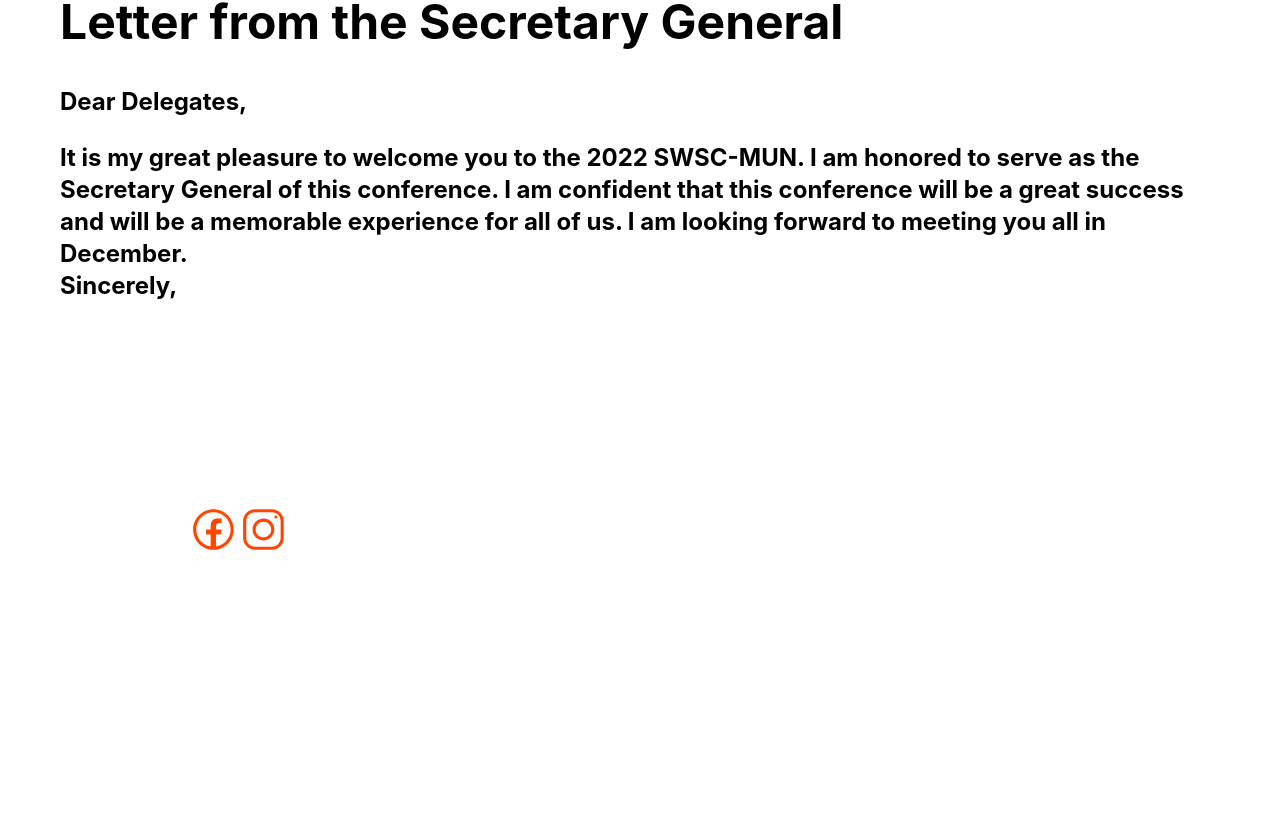
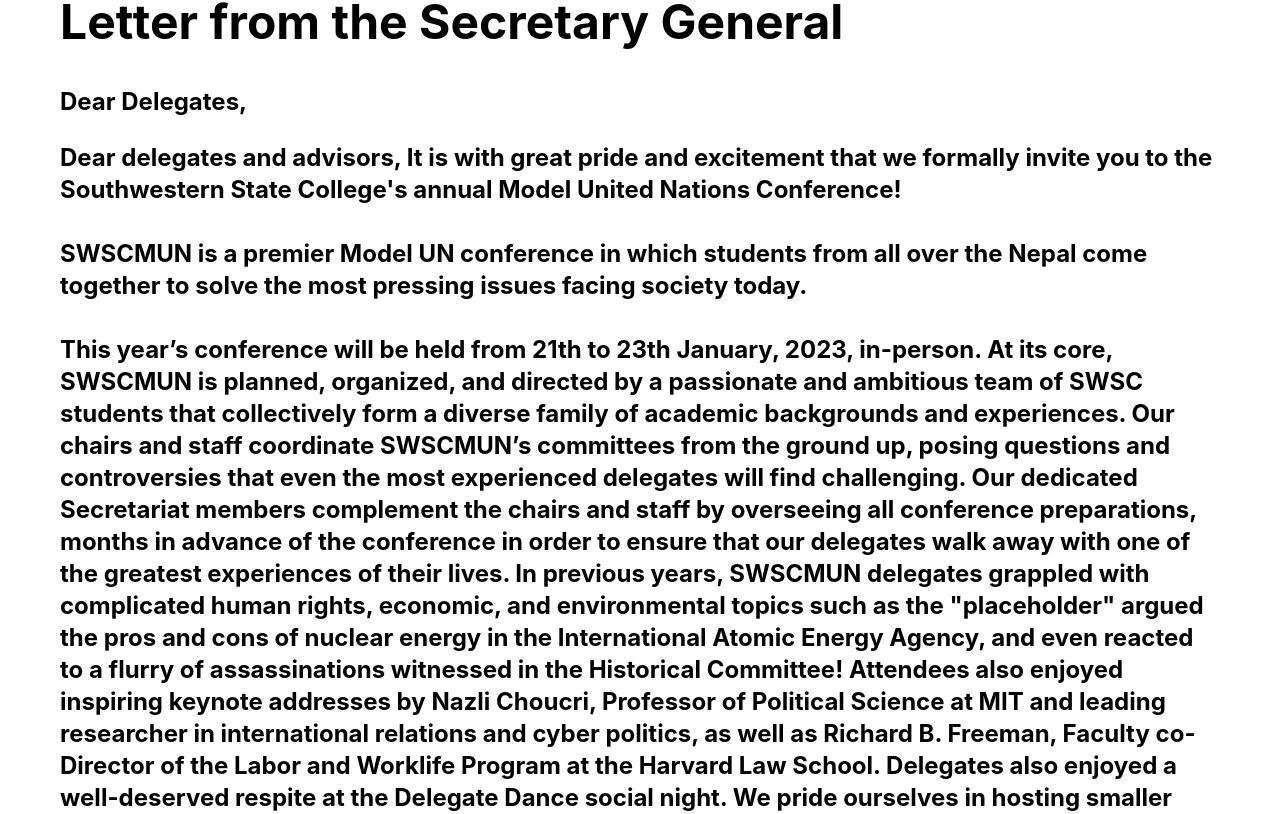
Before and after one commit to SWSC-MUN/mun-site, a Next.js app in the folder mun/: page / in a window 1280 px wide. Shown: the part 966-1780 px from the top of the page. Before the commit the page ends 1562 px from the top, so only its background shows below. Built offline with nearby package versions, Linux system fonts and the light colour scheme.

Commit message:
mit to swscmun

```diff
--- a/mun/components/Nav.tsx
+++ b/mun/components/Nav.tsx
@@ -79,11 +79,11 @@ export default function Nav() {
                   Sponsors
                 </Link>
                 <Link
-                  href="#"
-                  className={path === '/contact' ? "active": "unactive"}
+                  href="/faq"
+                  className={path === '/faq' ? "active": "unactive"}
 
                 >
-                  Contact
+                 FAQ
                 </Link>
               </div>
             </div>
--- /dev/null
+++ b/mun/pages/faq.tsx
@@ -0,0 +1,62 @@
+import Nav from "../components/Nav";
+import Head from "next/head";
+
+
+
+export default function FAQ() {
+
+    return (
+        <div className="relative">
+            <Head>
+                <title>FAQ</title>
+                <meta name="description" content="FAQ" />
+            </Head>
+
+            <Nav />
+            <main className="bg-white">
+                {/* the team picture is currently not aviabale */}
+                <div className="bg-[url('/team.jpg')] bg-center bg-fixed absolute w-screen h-screen blur-sm"></div>
+                <div className="bg-black bg-opacity-50 relative w-screen h-screen z-50">
+                    <div className="flex flex-col justify-center items-center h-full">
+                        <h1 className="text-5xl font-bold text-center text-white m-2">
+                            Frequently Asked Questions
+                        </h1>
+                    </div>
+                </div>
+                <div className="bg-white text-black p-10">
+                    <div className="h-full">
+                        <h1 className="text-5xl font-bold m-10">What is MUN?</h1>
+                        <div>
+                            <p className="text-xl m-10">
+                                Model United Nations (MUN) is a simulation of the United Nations
+                                General Assembly. It is a forum in which students can learn about
+                                diplomacy, international relations, and the United Nations. MUN
+                                conferences are held all over the world and are attended by
+                                thousands of students.
+                            </p>
+                        </div>
+                    </div>
+                </div>
+                <div className="bg-white text-black p-10">
+                    <div className="h-full">
+                        <h1 className="text-5xl font-bold m-10">
+                            What is the purpose of MUN?
+                        </h1>
+                        <div>
+                            <p className="text-xl m-10">
+                                MUN is a platform for students to learn about international
+                                relations and diplomacy. It is a great way for students to
+                                develop their public speaking and debating skills. MUN is also a
+                                great way for students to learn about the United Nations and
+                                global issues.
+                            </p>
+                        </div>
+                    </div>
+                </div>
+                </main>
+        </div>
+        // make a accordion for the questions
+
+
+    );
+}
--- a/mun/pages/index.tsx
+++ b/mun/pages/index.tsx
@@ -3,7 +3,6 @@ import Image from "next/image";
 import styles from "../styles/Home.module.css";
 import Nav from "../components/Nav";
 import Link from "next/link";
-
 
 export default function Home() {
   return (
@@ -13,7 +12,6 @@ export default function Home() {
         <meta name="description" content="SWSC Model United Nations" />
         <link rel="icon" href="/favicon.ico" />
       </Head>
-
 
       <Nav />
       <main className={styles.main}>
@@ -53,23 +51,55 @@ export default function Home() {
             <h1 className="text-5xl font-bold text-black mb-10">
               Letter from the Secretary General
             </h1>
+            <h2 className="text-2xl font-bold text-black">Dear Delegates,</h2>
+            <br />
             <h2 className="text-2xl font-bold text-black">
-              Dear Delegates,
+              Dear delegates and advisors, It is with great pride and excitement
+              that we formally invite you to the Southwestern State College's
+              annual Model United Nations Conference! <br/> <br/>
+              SWSCMUN
+              is a premier Model UN conference in which students from all over
+              the Nepal come together to solve the most pressing issues facing
+              society today.<br/> <br/> This year’s conference will be held from 21th to 23th
+              January, 2023, in-person. At its core, SWSCMUN
+              is planned, organized, and directed by a passionate and ambitious
+              team of SWSC students that collectively form a diverse family of
+              academic backgrounds and experiences. Our chairs and staff
+              coordinate SWSCMUN’s committees from the ground up, posing
+              questions and controversies that even the most experienced
+              delegates will find challenging. Our dedicated Secretariat members
+              complement the chairs and staff by overseeing all conference
+              preparations, months in advance of the conference in order to
+              ensure that our delegates walk away with one of the greatest
+              experiences of their lives. In previous years, SWSCMUN delegates
+              grappled with complicated human rights, economic, and
+              environmental topics such as the "placeholder" argued the
+              pros and cons of nuclear energy in the International Atomic Energy
+              Agency, and even reacted to a flurry of assassinations witnessed
+              in the Historical Committee! Attendees also enjoyed inspiring
+              keynote addresses by Nazli Choucri, Professor of Political Science
+              at MIT and leading researcher in international relations and cyber
+              politics, as well as Richard B. Freeman, Faculty co-Director of
+              the Labor and Worklife Program at the Harvard Law School.
+              Delegates also enjoyed a well-deserved respite at the Delegate
+              Dance social night. We pride ourselves in hosting smaller
+              committee sizes. This allows our attendees more freedom to
+              contribute and distinguish themselves in their individual
+              committee sessions. MITMUNC offers its attendees a truly unique
+              opportunity to immerse themselves in a demanding intellectual
+              environment, exposed to the ideas of others and tasked to employ
+              the art of negotiation to pass meaningful resolutions. Having
+              experienced MITMUNC as chairs, then as Secretariat members and
+              Secretaries-General, we are both humbled and thrilled to guide
+              MITMUNC into its best conference yet. I now invite you to explore
+              our brand new website to learn more about our conference. Do not
+              hesitate in contacting us should you encounter any doubts along
+              the way. Best of luck in the path ahead! Sincerely, Jo Nikolova
+              and Diane Zhang Secretaries-General MIT Model United Nations
+              Conference XV 2023
             </h2>
-            <br/>
-            <h2 className="text-2xl font-bold text-black">
-              It is my great pleasure to welcome you to the 2022 SWSC-MUN. I am
-              honored to serve as the Secretary General of this conference. I am
-              confident that this conference will be a great success and will be
-              a memorable experience for all of us. I am looking forward to
-              meeting you all in December.
-            </h2>
-            <h2 className="text-2xl font-bold text-black">
-              Sincerely,
-            </h2>
-            <h2 className="text-2xl font-bold text-white">
-              Secretary General
-            </h2>
+            <h2 className="text-2xl font-bold text-black">Sincerely,</h2>
+            <h2 className="text-2xl font-bold text-white">Secretary General</h2>
           </div>
           <div></div>
         </div>
@@ -96,7 +126,7 @@ export default function Home() {
         <div className="bg-black-900 bg-opacity-50 w-screen p-10">
           <div className="grid grid-cols-3 justify-center h-full">
             <div className="flex flex-col justify-center items-center">
-              <h1 className="text-5xl font-bold text-center text-white">
+              <h1 className="text-3xl font-bold text-center text-white">
                 Contact Us
               </h1>
               <div className="flex mt-5">
```
Lines whose indentation alone changed are shown as unchanged.
